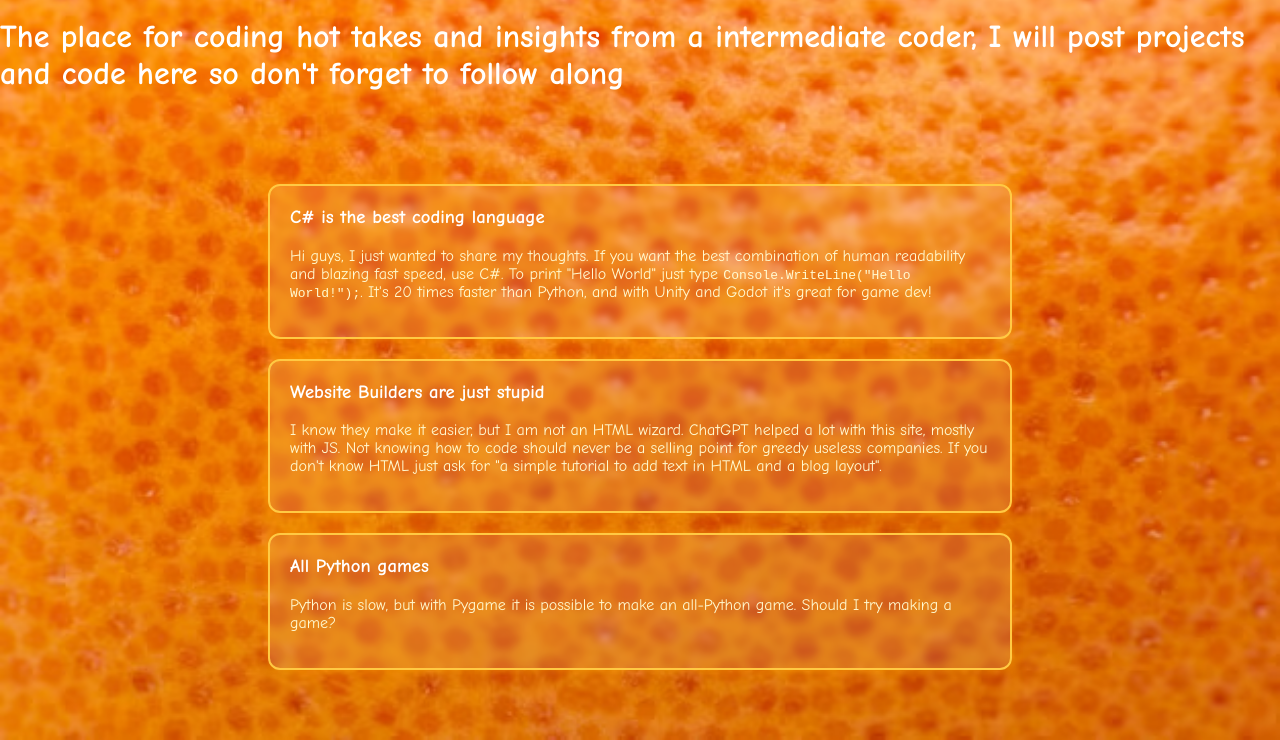
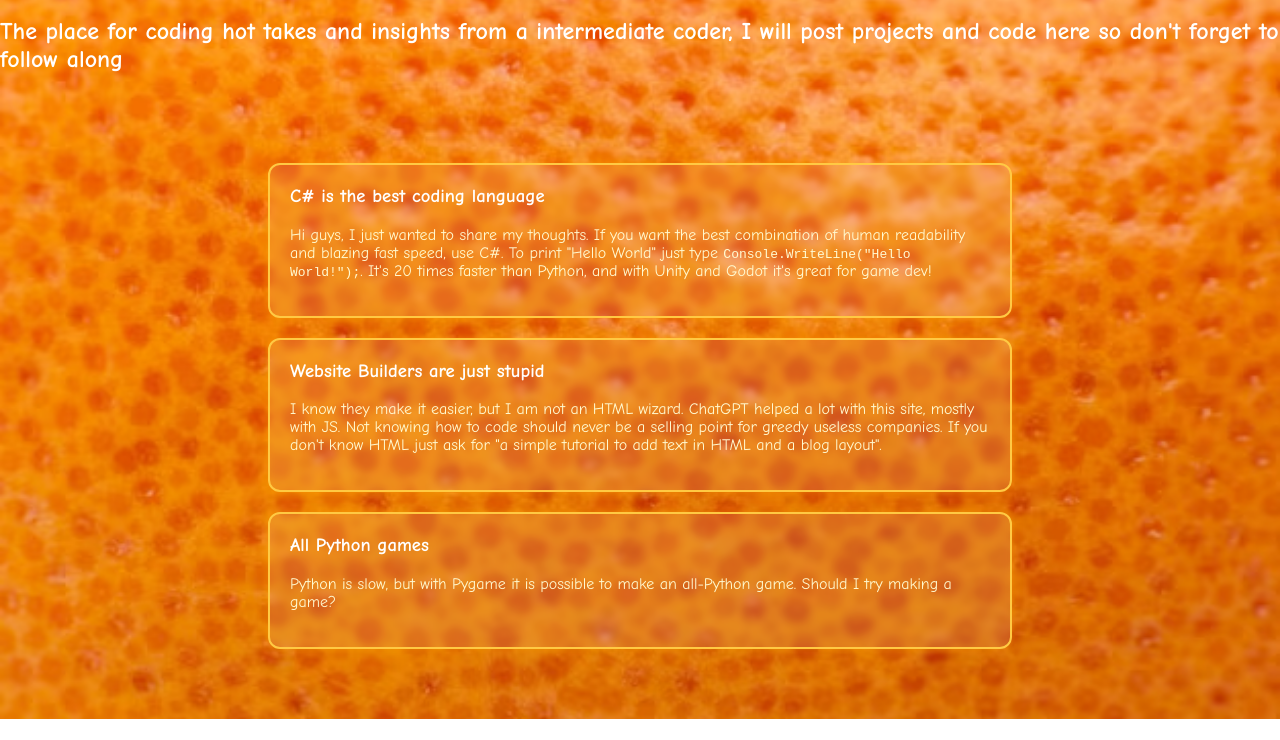
Before and after one commit to plainduck67/My-blog, a plain HTML site: page index.html in a window 1280 px wide. Shown: the part 115-855 px from the top of the page. After the commit the page ends 834 px from the top, so only its background shows below. Drawn offline with Linux system fonts and the light colour scheme; no server answers.

Commit message:
Update index.html

```diff
--- a/index.html
+++ b/index.html
@@ -133,8 +133,8 @@
     <div id="viewsCounter">Views: ...</div>
   </header>
 
-  <h1> The place for coding hot takes and insights from a intermediate coder, I will post projects and code here so don't forget to follow along
-  </h1>
+  <h2> The place for coding hot takes and insights from a intermediate coder, I will post projects and code here so don't forget to follow along
+  </h2>
 
  <section class="blog-section">
   <div class="blog-card">
```
